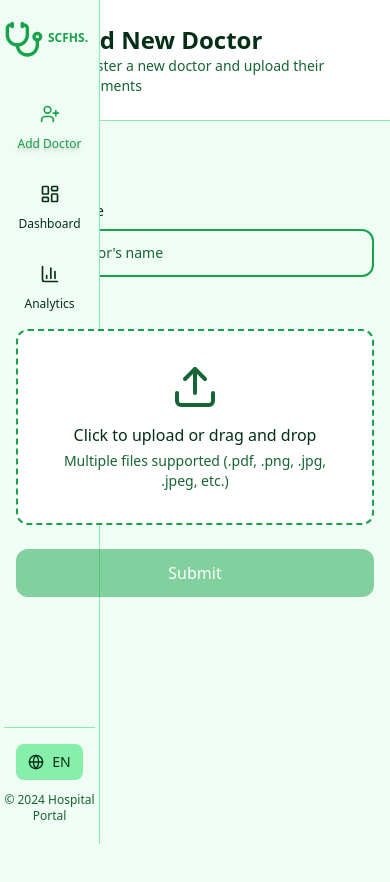
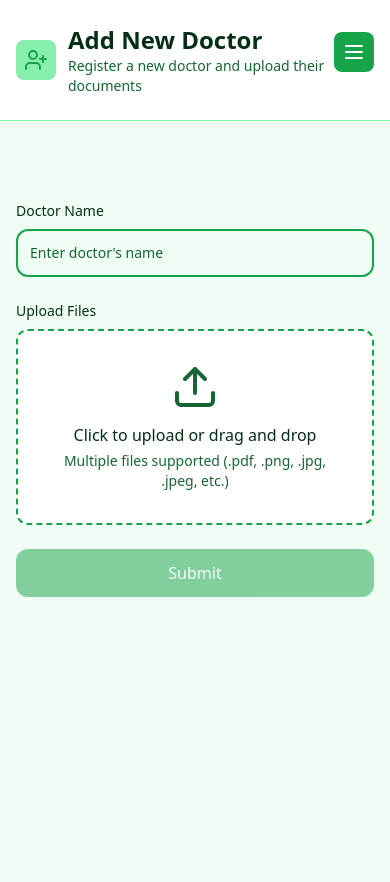
Before and after one commit to heba39920/doctorsDashboard, a React (Vite) app: page / in a window 390 px wide. Shown: the top 882 px of the page. Built offline with nearby package versions, Linux system fonts and the light colour scheme.

Commit message:
handle styling

```diff
--- a/package.json
+++ b/package.json
@@ -20,6 +20,7 @@
     "react-hook-form": "^7.71.1",
     "react-i18next": "^16.5.3",
     "react-router-dom": "^7.12.0",
+    "react-toastify": "^11.0.5",
     "tailwindcss": "^4.1.18"
   },
   "devDependencies": {
--- a/src/components/LanguageSwitcher.tsx
+++ b/src/components/LanguageSwitcher.tsx
@@ -1,10 +1,14 @@
 import { Globe } from "lucide-react"
 import { useTranslation } from "react-i18next"
-import { useState } from "react"
+import { useState, useRef, useEffect } from "react"
 
 export const LanguageSwitcher = () => {
   const { i18n } = useTranslation()
   const [isOpen, setIsOpen] = useState(false)
+  const [isLargeScreen, setIsLargeScreen] = useState(false)
+  const buttonRef = useRef<HTMLButtonElement>(null)
+  const dropdownRef = useRef<HTMLDivElement>(null)
+  const [position, setPosition] = useState({ top: 0, left: 0 })
 
   const changeLanguage = (lng: string) => {
     i18n.changeLanguage(lng)
@@ -12,9 +16,49 @@ export const LanguageSwitcher = () => {
     setIsOpen(false)
   }
 
+  useEffect(() => {
+    const checkScreenSize = () => {
+      setIsLargeScreen(window.innerWidth >= 768)
+    }
+
+    checkScreenSize()
+    window.addEventListener('resize', checkScreenSize)
+
+    return () => {
+      window.removeEventListener('resize', checkScreenSize)
+    }
+  }, [])
+
+  useEffect(() => {
+    const updatePosition = () => {
+      if (isOpen && buttonRef.current && dropdownRef.current && isLargeScreen) {
+        const buttonRect = buttonRef.current.getBoundingClientRect()
+        const dropdownHeight = dropdownRef.current.offsetHeight
+        setPosition({
+          top: buttonRect.top - dropdownHeight - 8, // 8px gap above
+          left: buttonRect.left
+        })
+      }
+    }
+
+    updatePosition()
+    if (isLargeScreen) {
+      window.addEventListener('resize', updatePosition)
+      window.addEventListener('scroll', updatePosition, true)
+    }
+
+    return () => {
+      if (isLargeScreen) {
+        window.removeEventListener('resize', updatePosition)
+        window.removeEventListener('scroll', updatePosition, true)
+      }
+    }
+  }, [isOpen, isLargeScreen])
+
   return (
     <div className="relative">
       <button
+        ref={buttonRef}
         onClick={() => setIsOpen(!isOpen)}
         className="flex items-center gap-2 px-3 py-2 bg-[var(--accent)] rounded-lg hover:bg-[var(--primary)] hover:text-white transition-colors"
         aria-label="Change language"
@@ -29,7 +73,16 @@ export const LanguageSwitcher = () => {
             className="fixed inset-0 z-10"
             onClick={() => setIsOpen(false)}
           />
-          <div className="absolute top-full mt-2 right-0 bg-white rounded-lg shadow-lg border border-[var(--accent)] z-20 min-w-[120px]">
+          <div
+            ref={dropdownRef}
+            className="absolute bottom-full mb-2 left-0 bg-white rounded-lg shadow-lg border border-[var(--accent)] z-20 min-w-[120px] md:fixed"
+            style={isLargeScreen ? {
+              top: `${position.top}px`,
+              left: `${position.left}px`,
+              bottom: 'auto',
+              marginBottom: 0
+            } : {}}
+          >
             <button
               onClick={() => changeLanguage('en')}
               className={`w-full text-left px-4 py-2 text-sm hover:bg-[var(--surface)] transition-colors ${
--- a/src/components/Sidebar/Sidebar.tsx
+++ b/src/components/Sidebar/Sidebar.tsx
@@ -3,13 +3,20 @@ import { NavLink } from 'react-router-dom';
 import { useTranslation } from 'react-i18next';
 import { LanguageSwitcher } from '../LanguageSwitcher';
 
-export const Sidebar = () => {
+interface SidebarProps {
+  isOpen: boolean;
+  onClose: () => void;
+}
+
+export const Sidebar = ({ isOpen, onClose }: SidebarProps) => {
   const { t } = useTranslation();
 
   return (
-    <div className="bg-[var(--surface)] text-[var(--textPrimary)] w-25 h-screen py-5 px-1 border-r border-[var(--accent)] flex flex-col fixed left-0 me-25">
+    <div className={`bg-[var(--surface)] text-[var(--textPrimary)] w-1/2 md:w-25 h-screen py-5 px-1 border-r border-[var(--accent)] flex flex-col fixed left-0 z-50 transition-transform duration-300 ${
+      isOpen ? 'translate-x-0' : '-translate-x-full'
+    } md:translate-x-0`}>
       <div className="mb-8">
-        <div className="flex items-center gap-1">
+        <div className="flex items-center gap-1 justify-center md:justify-start">
           <Stethoscope className="w-10 h-10 text-[var(--primary)]" />
           <h6 className="text-xs font-bold text-[var(--primary)] mb-1">SCFHS.</h6>
         </div>
@@ -19,8 +26,9 @@ export const Sidebar = () => {
           <li>
             <NavLink
               to="/"
+              onClick={onClose}
               className={({ isActive }) =>
-                `flex flex-col justify-center items-center rounded-xl gap-3 py-3 text-xs  transition-all duration-200 ${
+                `flex md:flex-col md:justify-center justify-start md:px-0 px-2 items-center rounded-xl gap-3 md:py-3 py-2 text-xs  transition-all duration-200 ${
                   isActive
                     ? ' text-(--primary) text-shadow-lg shadow-black'
                     : ' text-[var(--textPrimary)] hover:bg-(--accent)'
@@ -34,8 +42,9 @@ export const Sidebar = () => {
           <li>
             <NavLink
               to="/dashboard"
+              onClick={onClose}
               className={({ isActive }) =>
-                `flex flex-col justify-center items-center text-xs gap-3 p-3 rounded-xl transition-all duration-200 ${
+                `flex md:flex-col md:justify-center justify-start md:px-0 px-2 items-center text-xs gap-3 md:py-3 py-2 rounded-xl transition-all duration-200 ${
                   isActive
                     ? ' text-(--primary) text-shadow-lg shadow-black'
                     : ' text-[var(--textPrimary)] hover:bg-(--accent)'
@@ -47,8 +56,11 @@ export const Sidebar = () => {
             </NavLink>
           </li>
           <li>
-            <NavLink to="/analytics" className={({ isActive }) =>
-                  `flex flex-col justify-center items-center text-xs gap-3 p-3 rounded-xl transition-all duration-200 ${
+            <NavLink
+              to="/analytics"
+              onClick={onClose}
+              className={({ isActive }) =>
+                  `flex md:flex-col md:justify-center justify-start md:px-0 px-2 items-center text-xs gap-3 md:py-3 py-2 rounded-xl transition-all duration-200 ${
                     isActive
                       ? ' text-(--primary) text-shadow-lg shadow-black'
                       : ' text-[var(--textPrimary)] hover:bg-(--accent)'
--- a/src/components/layout/Layout.tsx
+++ b/src/components/layout/Layout.tsx
@@ -1,11 +1,41 @@
 import { Sidebar } from "../Sidebar/Sidebar";
 import { Outlet } from "react-router-dom";
+import { useState } from "react";
 
 const Layout = () => {
+  const [isSidebarOpen, setIsSidebarOpen] = useState(false);
+
   return (
     <div className="flex min-h-screen bg-[var(--background)]">
-      <Sidebar />
-      <main className="flex-1 overflow-auto">
+      <Sidebar isOpen={isSidebarOpen} onClose={() => setIsSidebarOpen(false)} />
+      {isSidebarOpen && (
+        <div
+          className="fixed inset-0 bg-black/50 z-40 md:hidden"
+          onClick={() => setIsSidebarOpen(false)}
+        />
+      )}
+      <main className="flex-1 overflow-auto md:ml-25">
+        <button
+          onClick={() => setIsSidebarOpen(!isSidebarOpen)}
+          className="absolute top-8 end-4 z-50 p-2 bg-[var(--primary)] text-white rounded-lg md:hidden hover:bg-[var(--secondary)] transition-colors"
+          aria-label="Toggle sidebar"
+        >
+          <svg
+            className="w-6 h-6"
+            fill="none"
+            strokeLinecap="round"
+            strokeLinejoin="round"
+            strokeWidth="2"
+            viewBox="0 0 24 24"
+            stroke="currentColor"
+          >
+            {isSidebarOpen ? (
+              <path d="M6 18L18 6M6 6l12 12" />
+            ) : (
+              <path d="M4 6h16M4 12h16M4 18h16" />
+            )}
+          </svg>
+        </button>
         <Outlet />
       </main>
     </div>
--- a/src/i18n/locales/ar.json
+++ b/src/i18n/locales/ar.json
@@ -16,12 +16,12 @@
     "years": "سنوات"
   },
   "sidebar": {
-    "hospitalPortal": "بوابة المستشفى",
+
     "managementSystem": "نظام الإدارة",
     "addDoctor": "إضافة طبيب",
     "dashboard": "لوحة التحكم",
     "analytics": "التحليلات",
-    "copyright": "© 2024 بوابة المستشفى"
+    "copyright": "© 2026 SCFHS."
   },
   "form": {
     "doctorName": "اسم الطبيب",
@@ -47,7 +47,9 @@
     "errorOccurred": "حدث خطأ أثناء تحميل الأطباء",
     "noDoctorsFound": "لم يتم العثور على أطباء",
     "addFirstDoctor": "إضافة أول طبيب",
-    "viewDetails": "عرض التفاصيل"
+    "viewDetails": "عرض التفاصيل",
+    "updateDoctor": "تحديث الطبيب",
+    "deleteDoctor": "حذف الطبيب"
   },
   "doctorDetails": {
     "title": "تفاصيل الطبيب",
--- a/src/i18n/locales/en.json
+++ b/src/i18n/locales/en.json
@@ -16,12 +16,12 @@
     "years": "Years"
   },
   "sidebar": {
-    "hospitalPortal": "Hospital Portal",
+
     "managementSystem": "Management System",
     "addDoctor": "Add Doctor",
     "dashboard": "Dashboard",
     "analytics": "Analytics",
-    "copyright": "© 2024 Hospital Portal"
+    "copyright": "© 2026 SCFHS."
   },
   "form": {
     "doctorName": "Doctor Name",
@@ -47,7 +47,9 @@
     "errorOccurred": "An error occurred while loading doctors",
     "noDoctorsFound": "No doctors found",
     "addFirstDoctor": "Add First Doctor",
-    "viewDetails": "View Details"
+    "viewDetails": "View Details",
+    "updateDoctor": "Update Doctor",
+    "deleteDoctor": "Delete Doctor"
   },
   "doctorDetails": {
     "title": "Doctor Details",
--- a/src/utils/hooks/Hooks.ts
+++ b/src/utils/hooks/Hooks.ts
@@ -23,11 +23,11 @@ export const useCreateDoctor = () => {
     })
 }
 
-export const useGetDoctorById = (id: string) => {
+export const useGetDoctorById = (id: string, enabled: boolean = true) => {
     return useQuery({
         queryKey: ['doctor', id],
         queryFn: () => getDoctorById(id),
-        enabled: !!id
+        enabled: !!id && enabled
     })
 }
 
```
Also changed, not shown: src/components/DoctorsComponents/DoctorCard.tsx (+106 -11 lines), 2 other files (tests, documents, lock files or other folders).
